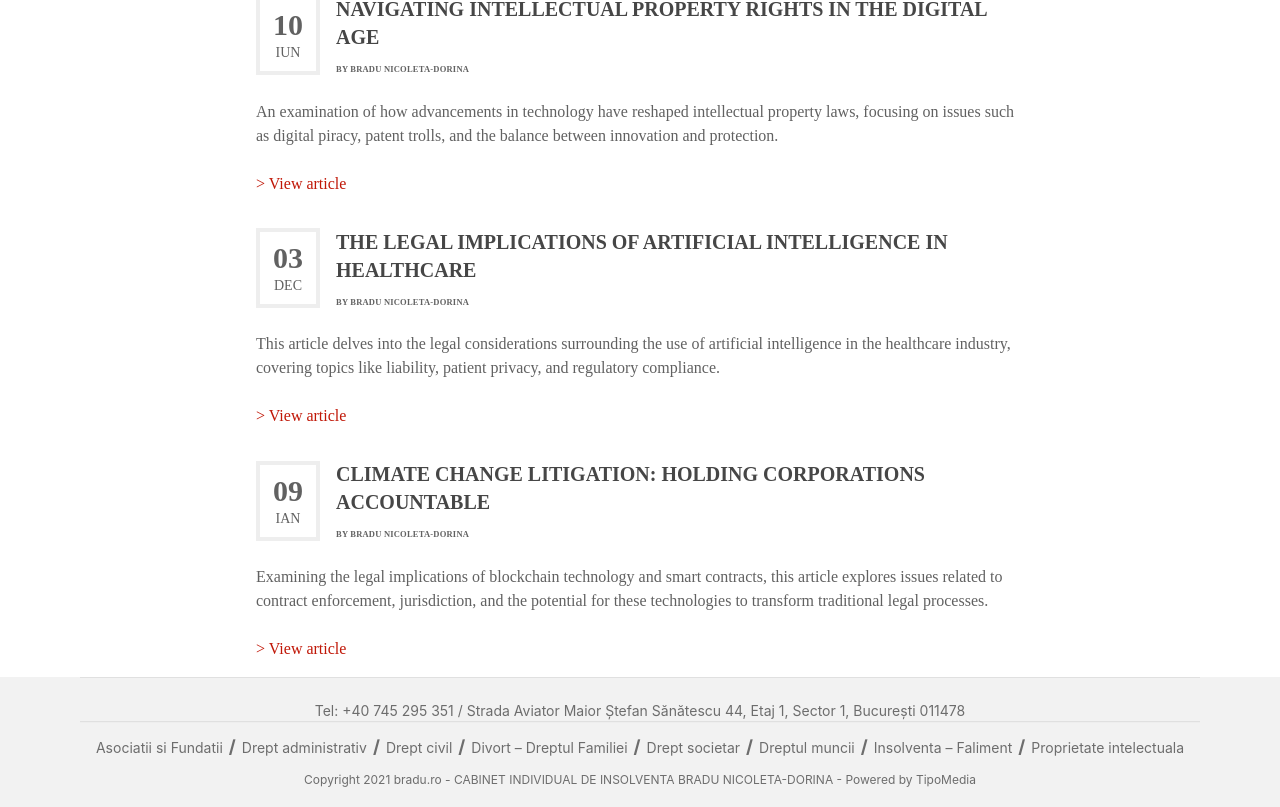
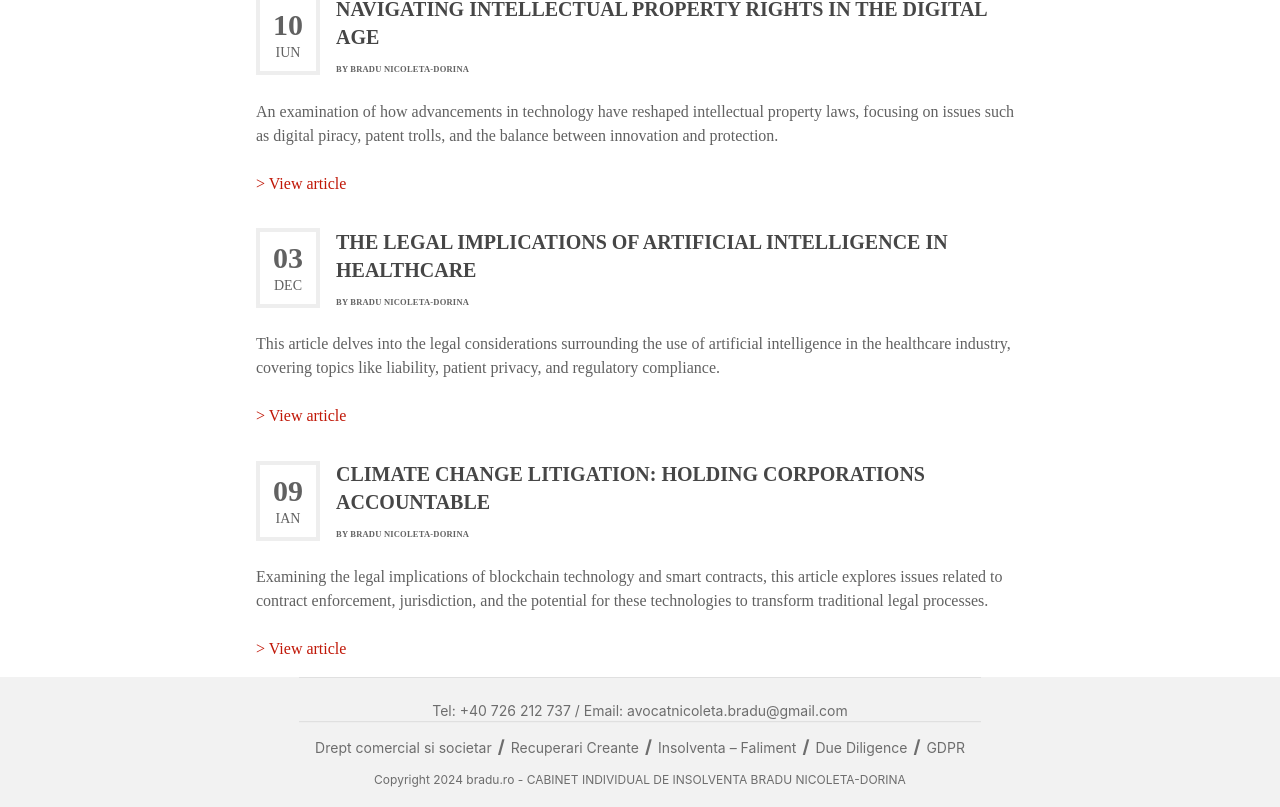
Before and after one commit to CleanCodeRo/bradu-law, a React (Vite) app: page /articles in a window 1280 px wide. Shown: the part 540-1347 px from the top of the page. Built offline with nearby package versions, Linux system fonts and the light colour scheme.

Commit message:
fixed footer

```diff
--- a/src/Components/Footer.jsx
+++ b/src/Components/Footer.jsx
@@ -23,39 +23,29 @@ export default function Footer() {
           className="  w-full border-b border-zinc-300 justify-center items-center inline-flex"
         >
           <div className="pt-6 w-full text-center text-neutral-500 text-s font-normal font-['Inter'] leading-[18.57px] border-y border-gray-300">
-            Tel: +40 745 295 351 / Strada Aviator Maior Ștefan Sănătescu 44,
-            Etaj 1, Sector 1, București 011478
+            Tel: +40 726 212 737 / Email: avocatnicoleta.bradu@gmail.com
           </div>
 
         </div>
         <div id="buttons" className="flex flex-wrap justify-center items-center p-3 w-fit">
-          <TextContainer text={"Asociatii si Fundatii"}/>
+
+          <TextContainer text={"Drept comercial si societar"}/>
+         <SpecialSlash />
+
+          <TextContainer text={"Recuperari Creante"}/>
           <SpecialSlash />
 
-          <TextContainer text={" Drept administrativ"}/>
-         <SpecialSlash />
-
-          <TextContainer text={"Drept civil"}/>
+          <TextContainer text={" Insolventa – Faliment"}/>
           <SpecialSlash />
 
-          <TextContainer text={" Divort – Dreptul Familiei"}/>
+          <TextContainer text={"Due Diligence"}/>
           <SpecialSlash />
 
+          <TextContainer text={"GDPR"}/>
 
-          <TextContainer text={" Drept societar"}/>
-          <SpecialSlash />
-
-          <TextContainer text={"Dreptul muncii"}/>
-          <SpecialSlash />
-
-          <TextContainer text={"  Insolventa – Faliment"}/>
-          <SpecialSlash />
-
-          <TextContainer text={" Proprietate intelectuala"}/>
         </div>
           <p className=" leading-tight text-xs text-center ">
-            Copyright 2021 bradu.ro - CABINET INDIVIDUAL DE INSOLVENTA BRADU NICOLETA-DORINA
-            - Powered by TipoMedia
+            Copyright 2024 bradu.ro - CABINET INDIVIDUAL DE INSOLVENTA BRADU NICOLETA-DORINA
           </p>
       </div>
     </div>
--- a/src/Reusables/Dropdown.jsx
+++ b/src/Reusables/Dropdown.jsx
@@ -6,7 +6,7 @@ function classNames(...classes) {
   return classes.filter(Boolean).join(" ");
 }
 
-let options = ["DREPT COMERCIAL SI SOCIETAR", "RECUPERARI CREANTE", "DREPT INSOLVENTEI", "DUE DILIGENCE", "GDPR"]
+let options = ["DREPT COMERCIAL SI SOCIETAR", "RECUPERARI CREANTE", "DREPT INSOLVENTA", "DUE DILIGENCE", "GDPR"]
 let icons = ["images/judge_1705255.png", "images/parental-control_3092920.png", "images/construction_8434403.png", "images/sound-bar_6612869.png", "images/shield_3177389.png"]
 
 export default function Dropdown() {
```
